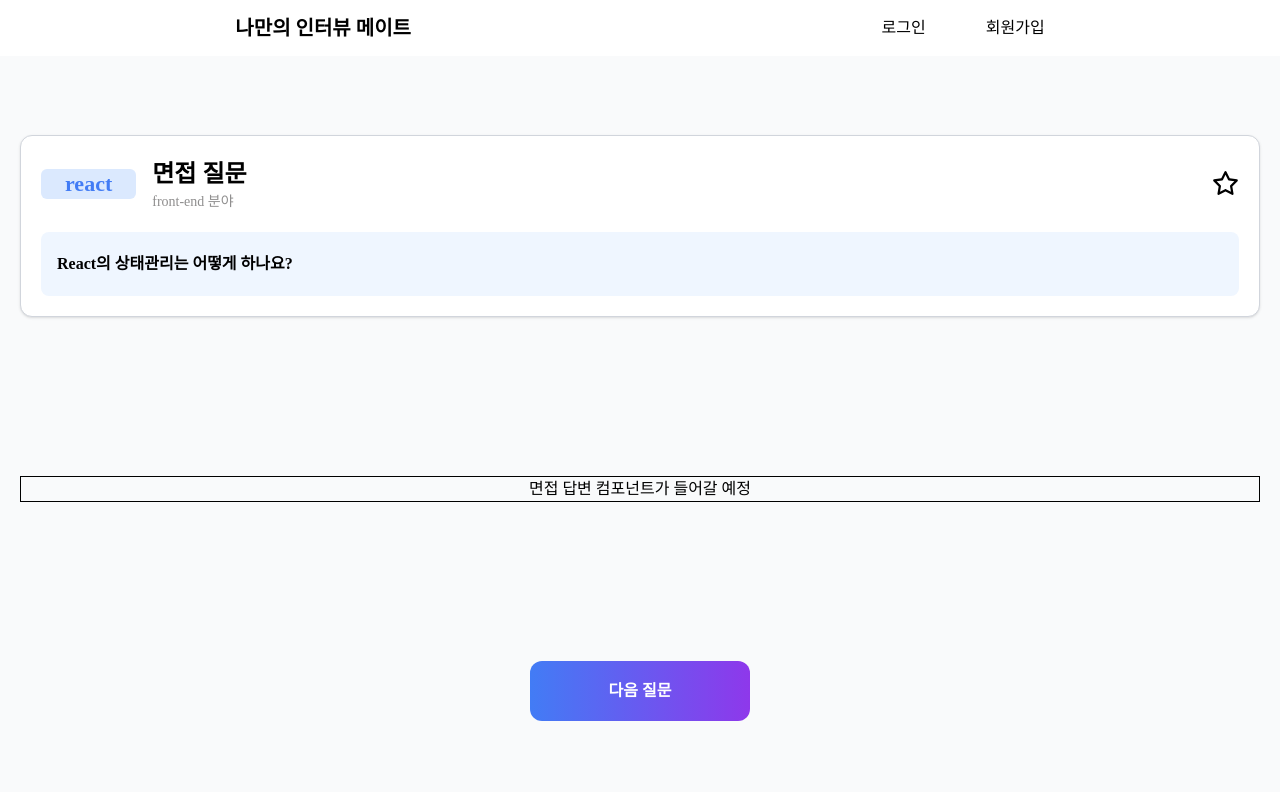
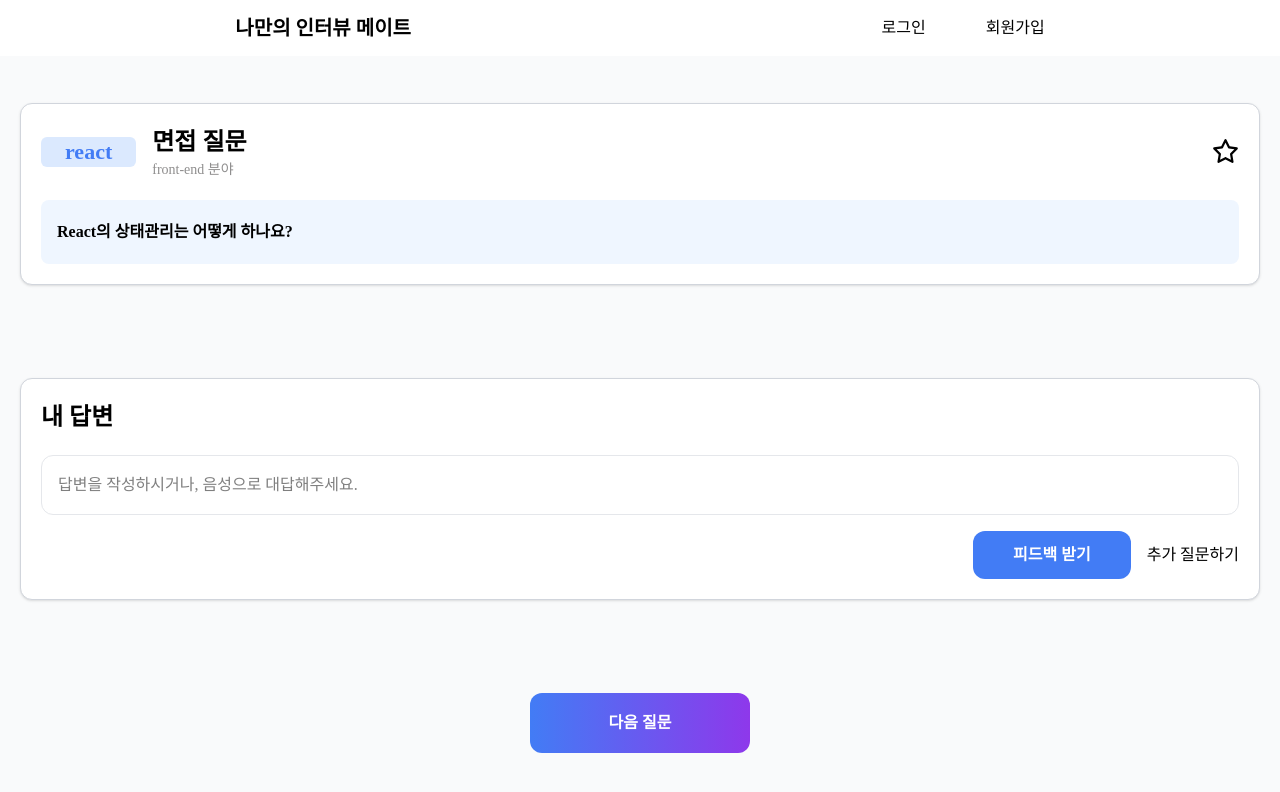
Before and after one commit to ydsic/my_interview_mate, a React (Vite) app: page /my_interview_mate/interview in a window 1280 px wide. Shown: the top 792 px of the page. Built offline with nearby package versions, Linux system fonts and the light colour scheme; a web font is replaced by a local one.

Commit message:
feat: AnswerInput 컴포넌트 퍼블리싱 및 submitButton 버튼 추가

```diff
--- a/src/components/common/Button.tsx
+++ b/src/components/common/Button.tsx
@@ -32,3 +32,27 @@ export default function Button({
     </button>
   );
 }
+/* ---------- 새로 추가한 Submit 전용 Button ---------- */
+export function SubmitButton({
+  children,
+  onClick,
+  className = '',
+}: Omit<ButtonProps, 'type'>) {
+  const [isHover, setIsHover] = useState(false);
+
+  return (
+    <button
+      type="submit"
+      onClick={onClick}
+      onMouseEnter={() => setIsHover(true)}
+      onMouseLeave={() => setIsHover(false)}
+      className={`px-10 py-3 text-white font-semibold rounded-xl transition cursor-pointer ${className}`}
+      style={{
+        backgroundColor: 'var(--color-front-text-tag)',
+        opacity: isHover ? 0.9 : 1,
+      }}
+    >
+      {children}
+    </button>
+  );
+}
--- a/src/components/interviewpage/AnswerInput.tsx
+++ b/src/components/interviewpage/AnswerInput.tsx
@@ -1 +1,28 @@
-export default function AnswerInput() {}
+import { SubmitButton } from '../common/Button';
+import { H2_content_title } from '../common/HTagStyle';
+import { useState } from 'react';
+
+export default function AnswerInput() {
+  const [answer, setAnswer] = useState('');
+  return (
+    <div className="p-5 rounded-xl border border-gray-300 bg-white shadow-sm space-y-4">
+      <div className="flex justify-between mb-5">
+        <H2_content_title>내 답변</H2_content_title>
+      </div>
+
+      <div>
+        <input
+          type="text"
+          className="w-full h-15 pl-4 pr-12 border border-gray-200 rounded-xl focus:outline-none"
+          placeholder="답변을 작성하시거나, 음성으로 대답해주세요."
+          value={answer}
+          onChange={(e) => setAnswer(e.target.value)}
+        />
+      </div>
+      <div className="flex justify-end gap-4">
+        <SubmitButton>피드백 받기</SubmitButton>
+        <button>추가 질문하기</button>
+      </div>
+    </div>
+  );
+}
--- a/src/page/InterviewPage.tsx
+++ b/src/page/InterviewPage.tsx
@@ -1,4 +1,5 @@
 import Button from '../components/common/Button';
+import AnswerInput from '../components/interviewpage/AnswerInput';
 import InterviewQuestion from '../components/interviewpage/InterviewQuestion';
 
 export default function InterviewPage() {
@@ -10,7 +11,9 @@ export default function InterviewPage() {
           question="React의 상태관리는 어떻게 하나요?"
         />
       </div>
-      <div className="border">면접 답변 컴포넌트가 들어갈 예정</div>
+      <div>
+        <AnswerInput />
+      </div>
       <div>
         <Button className="w-55 h-15">다음 질문</Button>
       </div>
```
